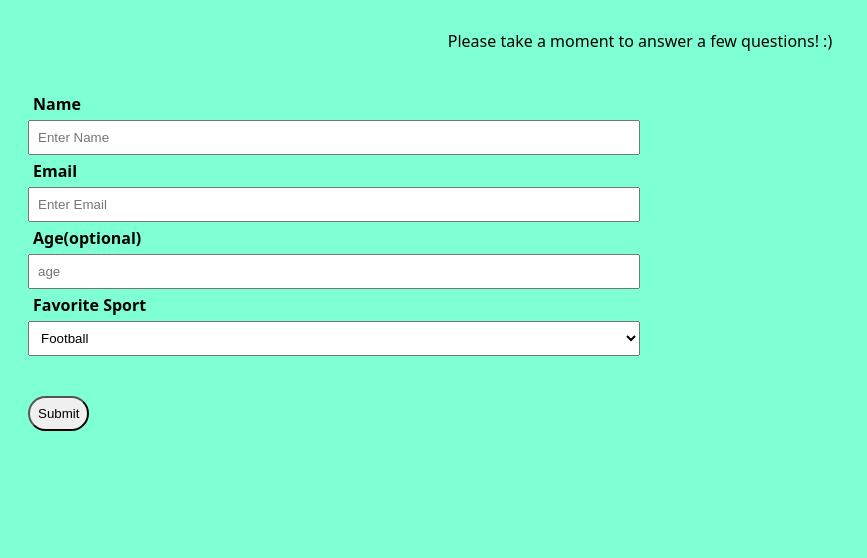
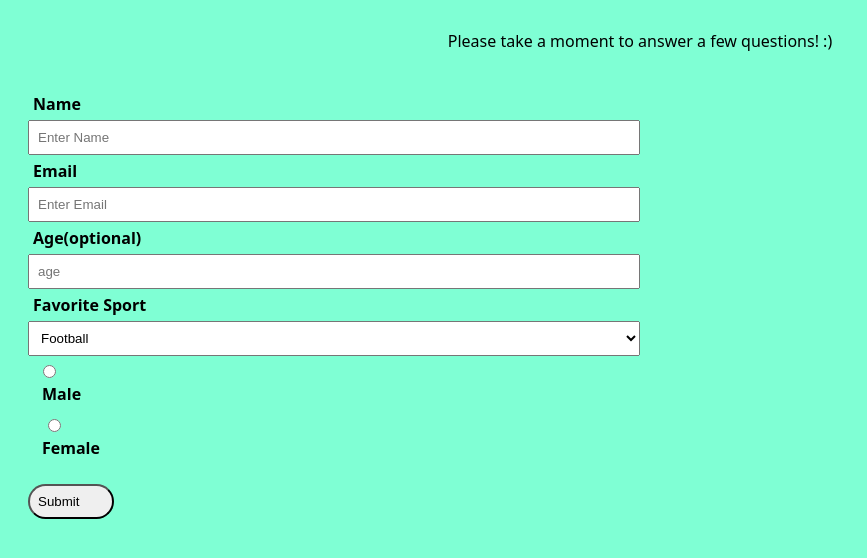
Before and after one commit to dkahuna/Survey-Form_fcc, a plain HTML site: page index.html in a window 1280 px wide. Shown: the part 178-736 px from the top of the page, without its empty margins (0-867 px from the left). Drawn offline with Linux system fonts and the light colour scheme.

Commit message:
added radio 14/17

```diff
--- a/index.html
+++ b/index.html
@@ -34,9 +34,18 @@
             <option value="">Tennis</option>
             <option value="">Hackathons</option>
         </select>
+
+        <!--Radio buttons-->
+        <label for="gender">
+            <input id="gender" type="radio" name="gender">Male
+        </label>
+        <label for="gender">
+            <input id="gender" type="radio" name="gender">Female
+        </label>
+
+        <button type="submit" id="submit">Submit</button>
     </form>
 
-    <button type="submit" id="submit">Submit</button>
 
 
 <script src="survey.js"></script>
--- a/style.css
+++ b/style.css
@@ -16,6 +16,8 @@ body {
     align-self: flex-start;
   }
 
+
+
   input, select {
     padding: 8px;
     margin-right: 50%;
@@ -25,5 +27,5 @@ body {
     border-radius: 20px;
     display: flex;
     padding: 8px;
-    margin: 20px;
+    margin: 20px 93% 0px 0px;
   }
```
